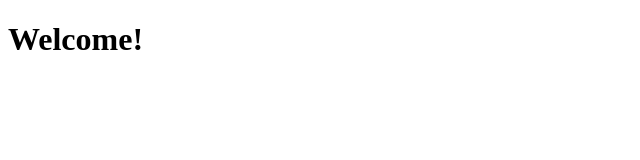
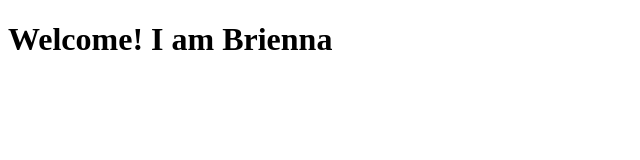
Before and after one commit to brie2014/brie2014, a plain HTML site: page index.html in a window 1280 px wide. Shown: the whole page, without its empty margins (0-640 px from the left). Drawn offline with Linux system fonts and the light colour scheme.

Commit message:
test that clone repo was successful

```diff
--- a/index.html
+++ b/index.html
@@ -7,7 +7,7 @@
     <title>Document</title>
 </head>
 <body>
-    <h1>Welcome!</h1>
+    <h1>Welcome! I am Brienna</h1>
 
 </body>
 </html>
```
